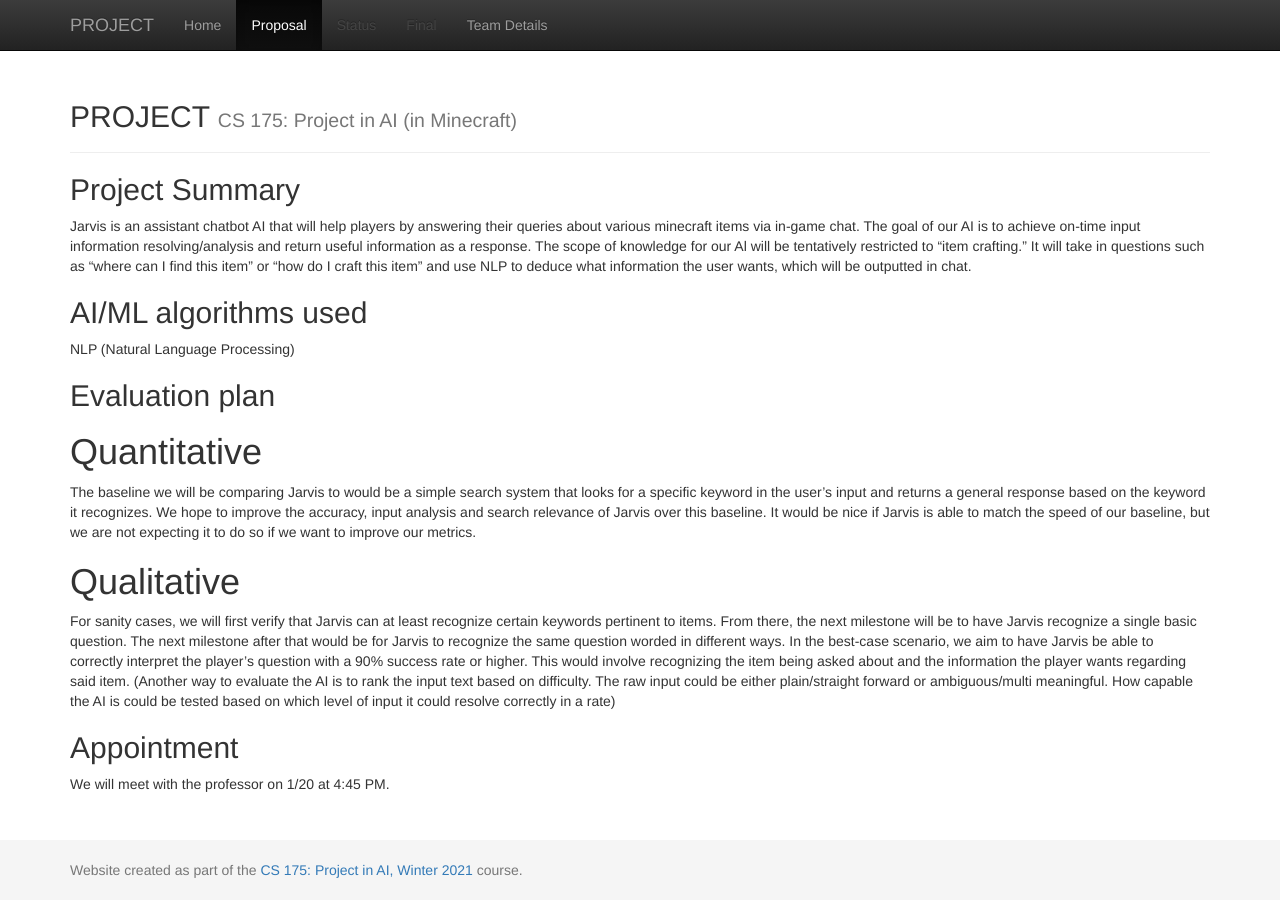
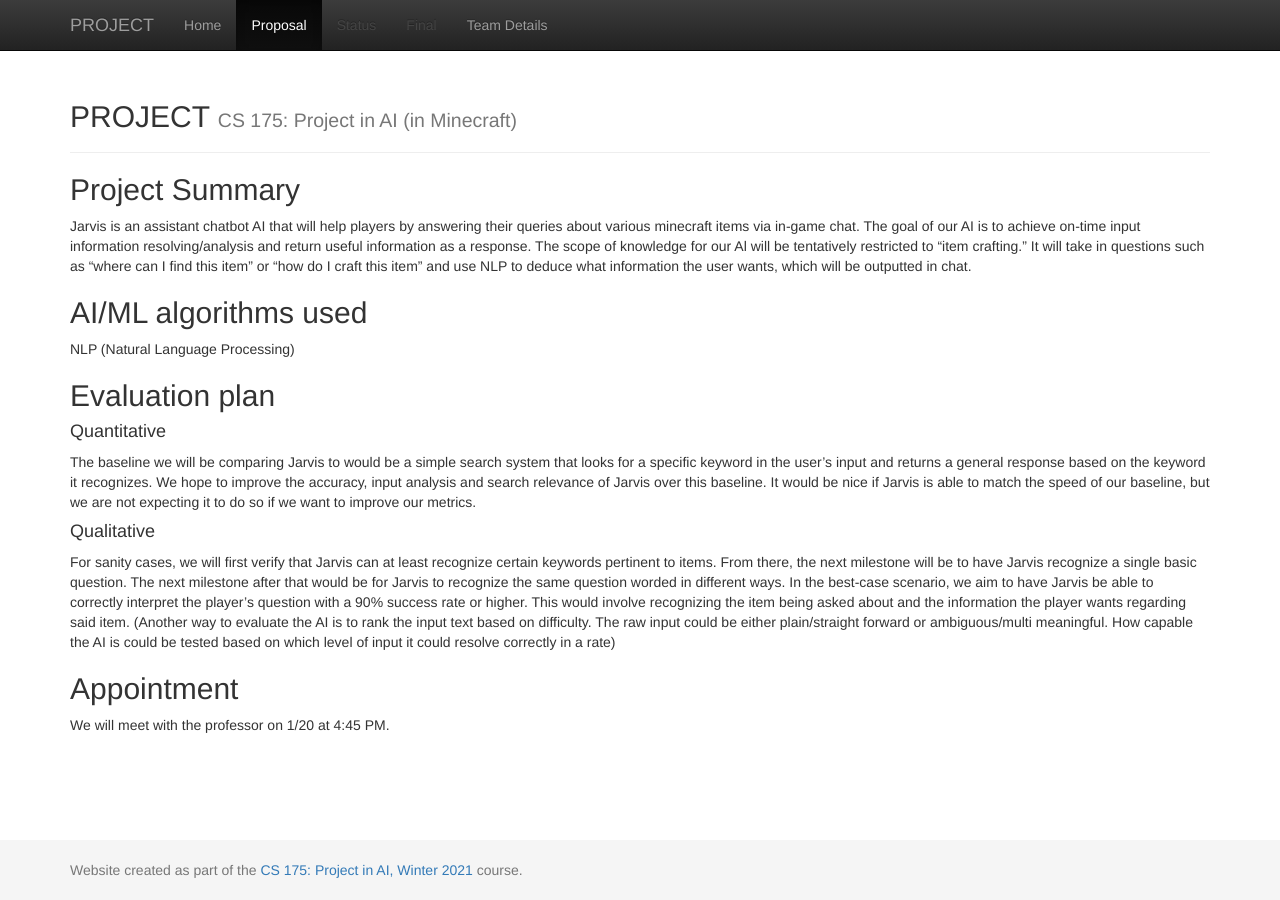
Before and after one commit to gale2307/Jarvis, a Jekyll site: the page built from docs/proposal.md, in a window 1280 px wide. Built offline with Jekyll 4.4.1, drawn with Linux system fonts in a browser that asks for light colours.

Commit message:
changed some headings

```diff
--- a/docs/proposal.md
+++ b/docs/proposal.md
@@ -11,10 +11,10 @@ NLP (Natural Language Processing)
 
 ## Evaluation plan
 
-# Quantitative
+#### Quantitative
 The baseline we will be comparing Jarvis to would be a simple search system that looks for a specific keyword in the user’s input and returns a general response based on the keyword it recognizes. We hope to improve the accuracy, input analysis and search relevance of Jarvis over this baseline. It would be nice if Jarvis is able to match the speed of our baseline, but we are not expecting it to do so if we want to improve our metrics.
 
-# Qualitative
+#### Qualitative
 For sanity cases, we will first verify that Jarvis can at least recognize certain keywords pertinent to items. From there, the next milestone will be to have Jarvis recognize a single basic question. The next milestone after that would be for Jarvis to recognize the same question worded in different ways. In the best-case scenario, we aim to have Jarvis be able to correctly interpret the player’s question with a 90% success rate or higher. This would involve recognizing the item being asked about and the information the player wants regarding said item.
 	(Another way to evaluate the AI is to rank the input text based on difficulty. The raw input could be either plain/straight forward or ambiguous/multi meaningful. How capable the AI is could be tested based on which level of input it could resolve correctly in a rate)
 
```
